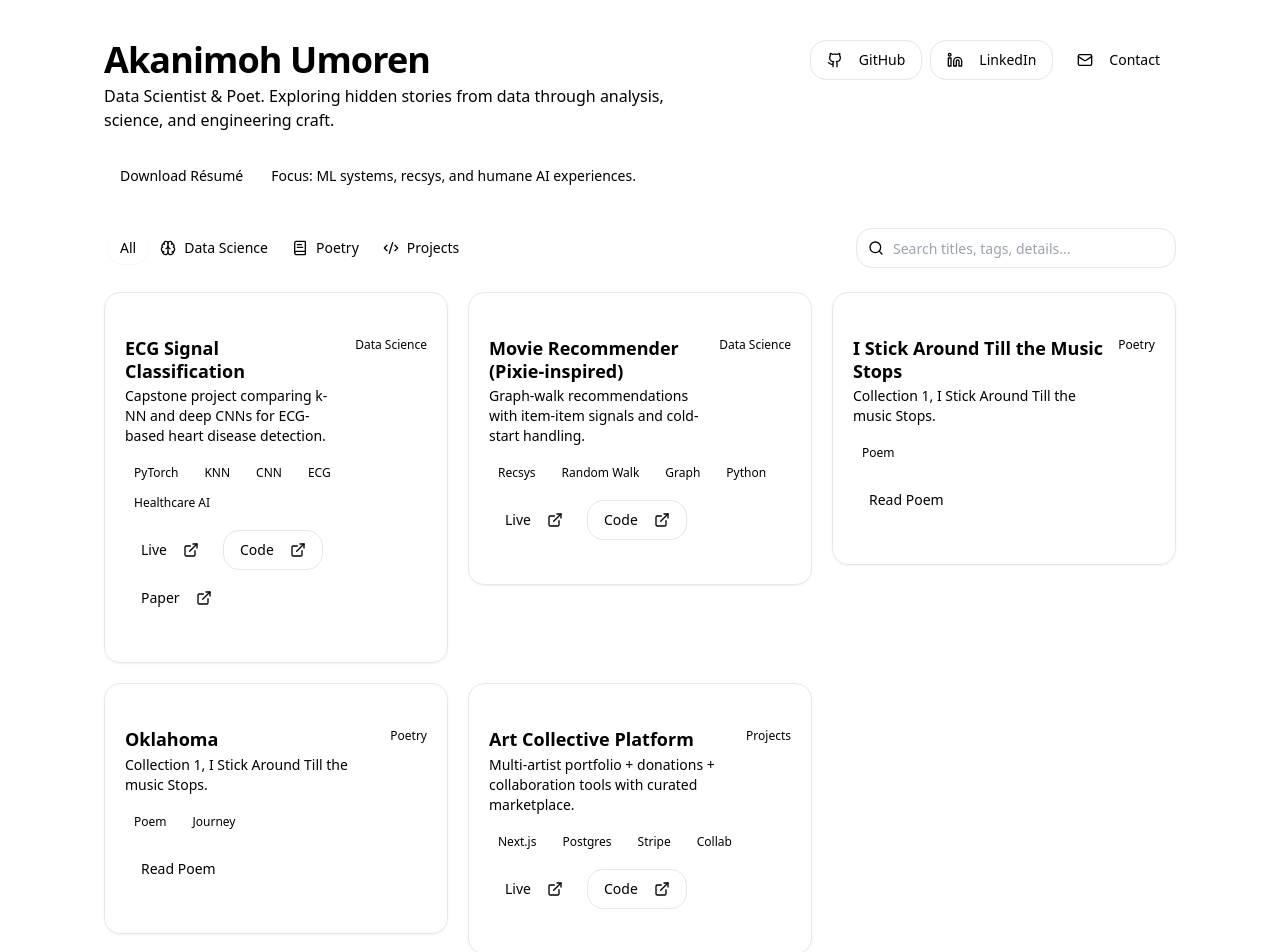
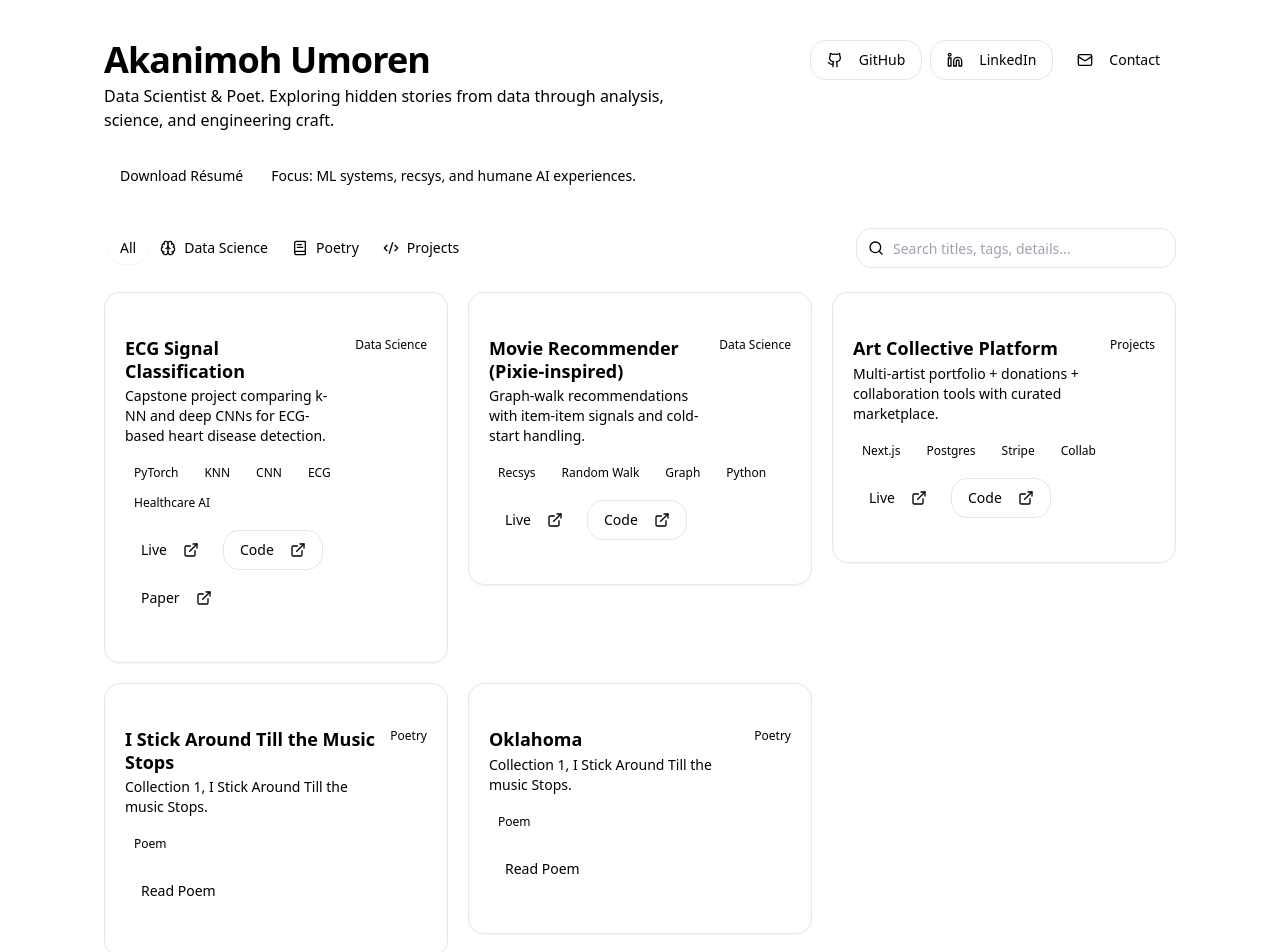
Before and after one commit to oneofthejosephs/Personal-Website, a Next.js app: page / in a window 1280 px wide. Shown: the top 952 px of the page. Built offline with nearby package versions, Linux system fonts and the light colour scheme.

Commit message:
Still fixing poetry page

```diff
--- a/src/components/Portfolio.tsx
+++ b/src/components/Portfolio.tsx
@@ -15,8 +15,11 @@ import {
 } from "@/components/ui/dialog";
 import { BookText, Brain, Code2, ExternalLink, Github, Linkedin, Mail, Search } from "lucide-react";
 import Link from "next/link";
+import { poems } from "@/content/poetry";
 
-
+/* =========================
+   Types
+========================= */
 type PortfolioItem = {
   id: string;
   category: "Data Science" | "Poetry" | "Projects" | string;
@@ -25,12 +28,16 @@ type PortfolioItem = {
   tags?: string[];
   links?: { demo?: string; repo?: string; paper?: string };
   details?: string;
-  poem?: string;
-  slug?: string;
+  slug?: string; // used for Poetry links
 };
 
-const portfolioItems:PortfolioItem[] = [
-  //DATA SCIENCE PROJECTS
+/* =========================
+   Content
+   - DS/Projects defined inline
+   - Poetry mapped from content/poems.ts
+========================= */
+const baseItems: PortfolioItem[] = [
+  // 🧠 Data Science
   {
     id: "ds-ecg",
     category: "Data Science",
@@ -58,55 +65,7 @@ const portfolioItems:PortfolioItem[] = [
       "Designed random-walk personalization leveraging user-item bipartite graphs; shipped evaluation harness with MAP@K and NDCG@K.",
   },
 
-  //POETRY
-  {
-    id: "poem-1",
-    category: "Poetry",
-    title: "I Stick Around Till the Music Stops",
-    summary: "Collection 1, I Stick Around Till the music Stops.",
-    tags: ["Poem"],
-    poem:
-      `Pay no mind to the fact that we're trampling on each other's toes,
-      \nThe music is playing
-      \nAnd boy is it good!
-      \nSo let's continue to jive.
-      \n
-      \nThe music sounds different to us so our rhythms aren't quite the same,
-      \nBut the music is good!
-      \nSo let's continue to jive.
-      \n
-      \nWe spent the whole session trying to predict each others next move.
-      \nWe got it wrong.
-      \nEvery time.
-      \nBut the music is good!
-      \nSo lets continue to jive.
-      \n
-      \nWhen the band stops playing from fatigue,
-      \nAnd they will.
-      \nI'll skip away thinking very fondly of our frenzied act.
-      \nI should have mentioned,
-      \nI only stick around till the music stops.
-      \n
-      \n-A`,
-      slug: "I Stick Around Till the Music Stops"
-  },
-  {
-    id: "poem-2",
-    category: "Poetry",
-    title: "Oklahoma",
-    summary: "Collection 1, I Stick Around Till the music Stops.",
-    tags: ["Poem", "Journey"],
-    poem:
-      `Powered by the wind like the turbine farms I coast past,
-      \nMy eyes grazing on the green like the cattle I so often see.
-      \nThe Sun and cumulus clouds hang like vivid paintings on the most brilliant blue canvas.
-      \nMy soul is galloping on these endless roads like a foal in a prairie
-      \n
-      \n-A`,
-      slug: "Oklahoma"
-  },
-
-  // 🛠️ Other / Projects
+  // 🛠️ Projects
   {
     id: "proj-website",
     category: "Projects",
@@ -120,6 +79,19 @@ const portfolioItems:PortfolioItem[] = [
   },
 ];
 
+// map poems -> portfolio cards
+const poetryCards: PortfolioItem[] = poems.map((p) => ({
+  id: `poem-${p.slug}`,
+  category: "Poetry",
+  title: p.title,
+  summary: p.summary,
+  tags: ["Poem"],
+  slug: p.slug,
+}));
+
+// final list used by the grid
+const portfolioItems: PortfolioItem[] = [...baseItems, ...poetryCards];
+
 const categories = [
   { key: "All", label: "All" },
   { key: "Data Science", label: "Data Science", icon: Brain },
@@ -127,30 +99,50 @@ const categories = [
   { key: "Projects", label: "Projects", icon: Code2 },
 ];
 
+/* =========================
+   Header
+========================= */
 function Header() {
   return (
     <div className="flex flex-col gap-6">
       <div className="flex items-start justify-between gap-4">
         <div>
-          <h1 className="text-3xl md:text-4xl font-bold tracking-tight">Akanimoh Umoren</h1>
+          <h1 className="text-3xl md:text-4xl font-bold tracking-tight">
+            Akanimoh Umoren
+          </h1>
           <p className="text-muted-foreground mt-1 max-w-prose">
-            Data Scientist & Poet.
-            Exploring hidden stories from data through analysis, science, and engineering craft.
+            Data Scientist & Poet. Exploring hidden stories from data through
+            analysis, science, and engineering craft.
           </p>
         </div>
         <div className="flex gap-2">
           <Button asChild variant="outline" className="rounded-2xl">
-            <a href="https://github.com/oneofthejosephs" target = "blank" aria-label="GitHub">
+            <a
+              href="https://github.com/oneofthejosephs"
+              target="_blank"
+              rel="noreferrer"
+              aria-label="GitHub"
+            >
               <Github className="h-4 w-4 mr-2" /> GitHub
             </a>
           </Button>
           <Button asChild variant="outline" className="rounded-2xl">
-            <a href="https://www.linkedin.com/in/akanimoh-umoren-243095206/" target = "blank" aria-label="LinkedIn">
+            <a
+              href="https://www.linkedin.com/in/akanimoh-umoren-243095206/"
+              target="_blank"
+              rel="noreferrer"
+              aria-label="LinkedIn"
+            >
               <Linkedin className="h-4 w-4 mr-2" /> LinkedIn
             </a>
           </Button>
           <Button asChild className="rounded-2xl">
-            <a href="mailto:joseph.umoren.12@gmail.com" target = "blank" aria-label="Email">
+            <a
+              href="mailto:joseph.umoren.12@gmail.com"
+              target="_blank"
+              rel="noreferrer"
+              aria-label="Email"
+            >
               <Mail className="h-4 w-4 mr-2" /> Contact
             </a>
           </Button>
@@ -159,22 +151,43 @@ function Header() {
 
       <div className="flex flex-wrap items-center gap-3">
         <Button asChild variant="secondary" className="rounded-2xl">
-          <a href="https://docs.google.com/document/d/1VAdotd3MygnOa4_7pvRS0vsd6M8cP7m_DKlYLYLSSdA/export?format=pdf" aria-label="Resume PDF">Download Résumé</a>
+          <a
+            href="https://docs.google.com/document/d/1VAdotd3MygnOa4_7pvRS0vsd6M8cP7m_DKlYLYLSSdA/export?format=pdf"
+            target="_blank"
+            rel="noreferrer"
+            aria-label="Resume PDF"
+          >
+            Download Résumé
+          </a>
         </Button>
         <div className="text-sm text-muted-foreground">
-          <span className="font-medium">Focus:</span> ML systems, recsys, and humane AI experiences.
+          <span className="font-medium">Focus:</span> ML systems, recsys, and
+          humane AI experiences.
         </div>
       </div>
     </div>
   );
 }
 
-function useFiltered(items:PortfolioItem[], query:string, activeCategory:string) {
+/* =========================
+   Helpers
+========================= */
+function useFiltered(
+  items: PortfolioItem[],
+  query: string,
+  activeCategory: string
+) {
   return useMemo(() => {
     const q = query.trim().toLowerCase();
     return items.filter((item) => {
-      const inCategory = activeCategory === "All" || item.category === activeCategory;
-      const hay = [item.title, item.summary, item.details, (item.tags || []).join(" ")]
+      const inCategory =
+        activeCategory === "All" || item.category === activeCategory;
+      const hay = [
+        item.title,
+        item.summary,
+        item.details,
+        (item.tags || []).join(" "),
+      ]
         .filter(Boolean)
         .join(" ")
         .toLowerCase();
@@ -184,6 +197,9 @@ function useFiltered(items:PortfolioItem[], query:string, activeCategory:string)
   }, [items, query, activeCategory]);
 }
 
+/* =========================
+   Card
+========================= */
 function ItemCard({ item }: { item: PortfolioItem }) {
   const isPoem = item.category === "Poetry" && Boolean(item.slug);
 
@@ -197,10 +213,16 @@ function ItemCard({ item }: { item: PortfolioItem }) {
         <CardContent className="p-5 flex flex-col gap-4">
           <div className="flex items-start justify-between gap-3">
             <div>
-              <h3 className="text-lg font-semibold leading-tight">{item.title}</h3>
-              <p className="text-sm text-muted-foreground mt-1">{item.summary}</p>
+              <h3 className="text-lg font-semibold leading-tight">
+                {item.title}
+              </h3>
+              <p className="text-sm text-muted-foreground mt-1">
+                {item.summary}
+              </p>
             </div>
-            <div className="shrink-0 text-xs text-muted-foreground">{item.category}</div>
+            <div className="shrink-0 text-xs text-muted-foreground">
+              {item.category}
+            </div>
           </div>
 
           <div className="flex flex-wrap gap-2">
@@ -248,18 +270,14 @@ function ItemCard({ item }: { item: PortfolioItem }) {
   );
 }
 
+/* =========================
+   Page Component
+========================= */
 const Portfolio: React.FC = () => {
   const [active, setActive] = useState("All");
   const [query, setQuery] = useState("");
-  const [poemOpen, setPoemOpen] = useState(false);
-  const [poemItem, setPoemItem] = useState<PortfolioItem | null>(null);
 
   const filtered = useFiltered(portfolioItems, query, active);
-
-  function openPoem(item: PortfolioItem) {
-    setPoemItem(item);
-    setPoemOpen(true);
-  }
 
   return (
     <div className="mx-auto max-w-6xl p-6 md:p-10">
@@ -293,14 +311,19 @@ const Portfolio: React.FC = () => {
           {categories.map((c) => (
             <TabsContent key={c.key} value={c.key} className="mt-6">
               <div className="grid grid-cols-1 sm:grid-cols-2 lg:grid-cols-3 gap-5">
-                {filtered.length === 0 ? (
+                {filtered
+                  .filter(
+                    (it) => c.key === "All" || it.category === c.key
+                  )
+                  .map((item) => (
+                    <ItemCard key={item.id} item={item} />
+                  ))}
+                {filtered.filter(
+                  (it) => c.key === "All" || it.category === c.key
+                ).length === 0 && (
                   <div className="col-span-full text-sm text-muted-foreground">
                     No matches yet. Try another term or category.
                   </div>
-                ) : (
-                  filtered.map((item) => (
-                    <ItemCard key={item.id} item={item} />
-                  ))
                 )}
               </div>
             </TabsContent>
@@ -309,27 +332,21 @@ const Portfolio: React.FC = () => {
       </div>
 
       <footer className="mt-14 border-t pt-6 text-sm text-muted-foreground flex flex-col md:flex-row items-start md:items-center justify-between gap-3">
-        <div>
-          © {new Date().getFullYear()} Akanimoh Umoren — All rights reserved.
-        </div>
+        <div>© {new Date().getFullYear()} Akanimoh Umoren — All rights reserved.</div>
         <div className="flex items-center gap-4">
-          <span className="inline-flex items-center gap-2"><Brain className="h-4 w-4" /> Data Science</span>
-          <span className="inline-flex items-center gap-2"><BookText className="h-4 w-4" /> Poetry</span>
-          <span className="inline-flex items-center gap-2"><Code2 className="h-4 w-4" /> Projects</span>
+          <span className="inline-flex items-center gap-2">
+            <Brain className="h-4 w-4" /> Data Science
+          </span>
+          <span className="inline-flex items-center gap-2">
+            <BookText className="h-4 w-4" /> Poetry
+          </span>
+          <span className="inline-flex items-center gap-2">
+            <Code2 className="h-4 w-4" /> Projects
+          </span>
         </div>
       </footer>
-
-      <Dialog open={poemOpen} onOpenChange={setPoemOpen}>
-        <DialogContent className="max-w-lg rounded-2xl">
-          <DialogHeader>
-            <DialogTitle>{poemItem?.title}</DialogTitle>
-            <DialogDescription>{poemItem?.summary}</DialogDescription>
-          </DialogHeader>
-          <pre className="whitespace-pre-wrap leading-relaxed text-base">{poemItem?.poem}</pre>
-        </DialogContent>
-      </Dialog>
     </div>
   );
-}
+};
 
 export default Portfolio;
```
